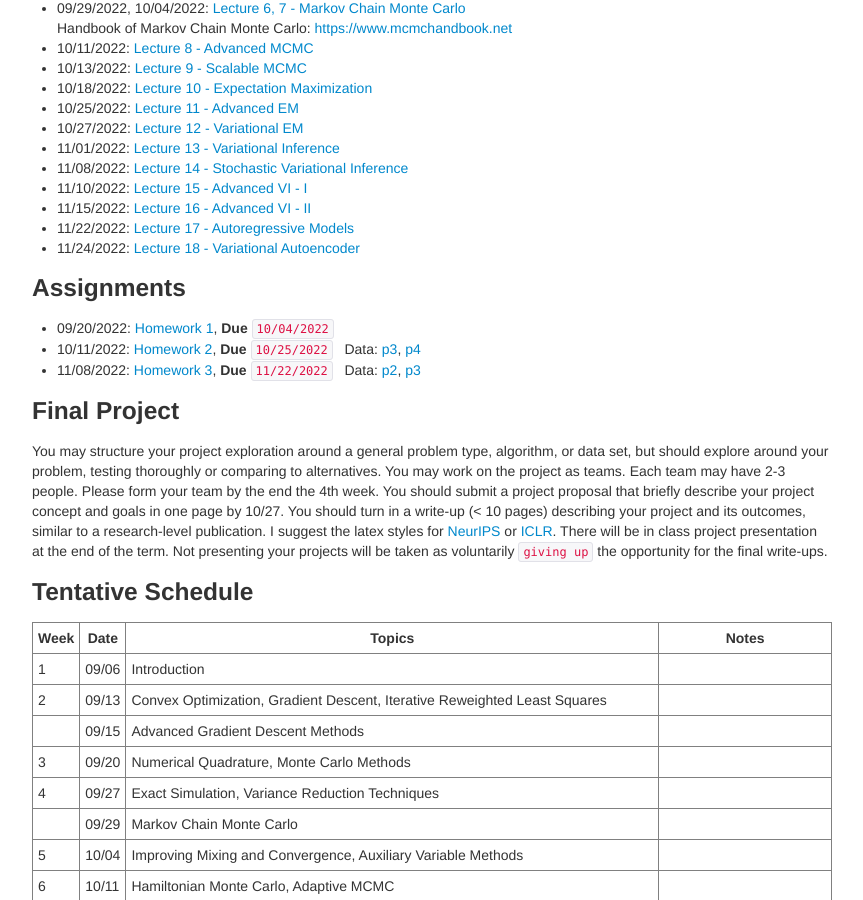
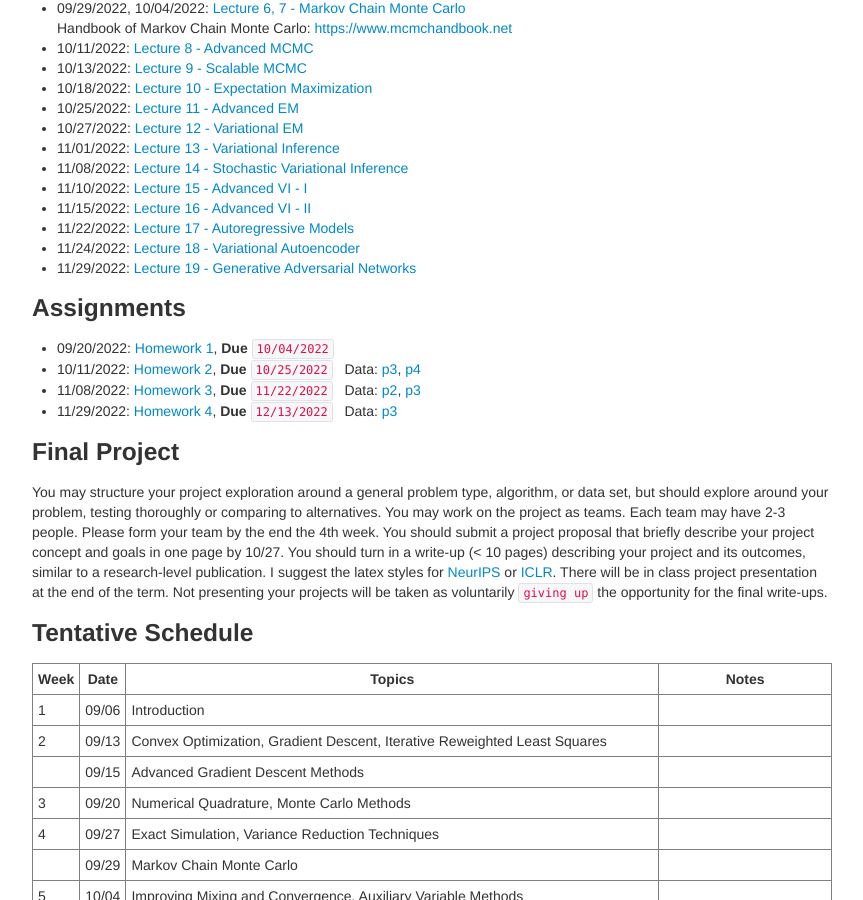
Before and after one commit to zcrabbit/zcrabbit.github.io, a Jekyll site: the page built from courses/smcm-f22.md, in a window 1280 px wide and 900 px high, scrolled down 1265 px. Shown: the whole window, without its empty margins (208-1071 px from the left). Built offline with Jekyll 4.4.1, drawn with Linux system fonts in a browser that asks for light colours.

Commit message:
lecture 19 and homework 4 out

```diff
--- a/courses/smcm-f22.md
+++ b/courses/smcm-f22.md
@@ -56,11 +56,13 @@ We will use python during the course. A good Python tutorial is available at <ht
 - 11/15/2022: [Lecture 16 - Advanced VI - II]({{sites.baseurl}}/static/slides/smcm_fall22/lec16.pdf)
 - 11/22/2022: [Lecture 17 - Autoregressive Models]({{sites.baseurl}}/static/slides/smcm_fall22/lec17.pdf)
 - 11/24/2022: [Lecture 18 - Variational Autoencoder]({{sites.baseurl}}/static/slides/smcm_fall22/lec18.pdf)
+- 11/29/2022: [Lecture 19 - Generative Adversarial Networks]({{sites.baseurl}}/static/slides/smcm_fall22/lec19.pdf)
 
 ### Assignments
 - 09/20/2022: [Homework 1]({{sites.baseurl}}/static/slides/smcm_fall22/hw01.pdf), **Due** `10/04/2022`
 - 10/11/2022: [Homework 2]({{sites.baseurl}}/static/slides/smcm_fall22/hw02.pdf), **Due** `10/25/2022` &nbsp; Data: [p3]({{sites.baseurl}}/static/datasets/probit_data.npy), [p4]({{sites.baseurl}}/static/datasets/mcs_hw2_p3_data.npy)
 - 11/08/2022: [Homework 3]({{sites.baseurl}}/static/slides/smcm_fall22/hw03.pdf), **Due** `11/22/2022` &nbsp; Data: [p2]({{sites.baseurl}}/static/datasets/absolute_gaussian_data.npy), [p3]({{sites.baseurl}}/static/datasets/btc_hw4_lda_data.p)
+- 11/29/2022: [Homework 4]({{sites.baseurl}}/static/slides/smcm_fall22/hw04.pdf), **Due** `12/13/2022` &nbsp; Data: [p3]({{sites.baseurl}}/static/datasets/banana_shape_data.npy)
 
 
 
```
Also changed, not shown: 4 other files.
